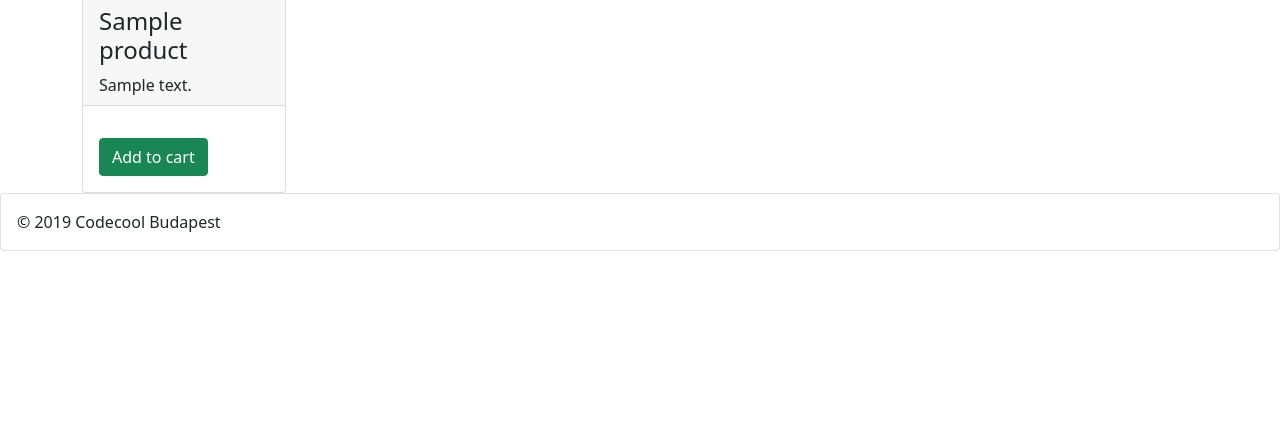
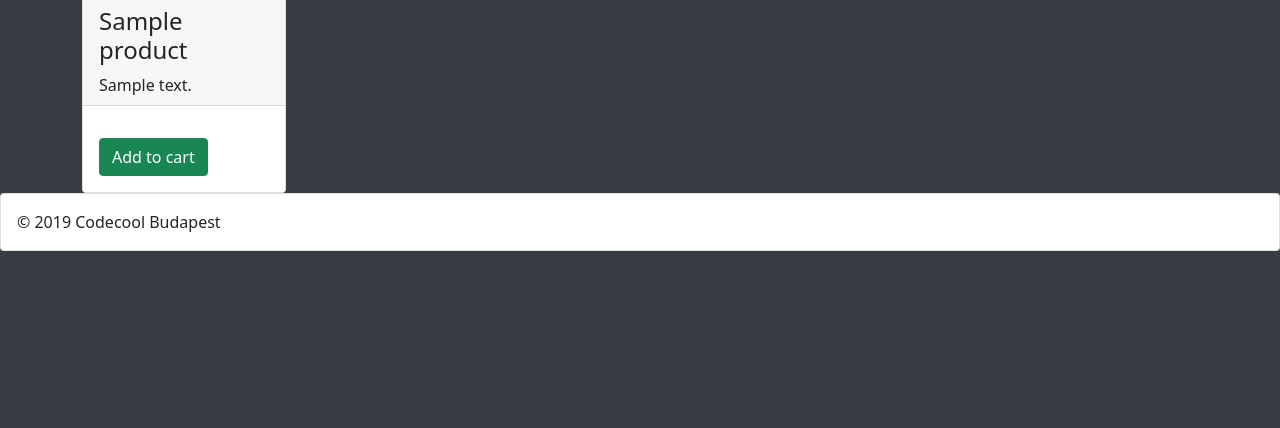
Before and after one commit to CodecoolGlobal/codecool-shop-2-java-wdattila, a Spring app: page /product/index in a window 1280 px wide. Shown: the part 372-800 px from the top of the page. Run offline with Thymeleaf, Linux system fonts and the light colour scheme; the template is opened without the code that fills it: most values are stand-ins (such as "Sample title", 1, 10 or a date in 2020); data that the repository does not hold is empty.

Commit message:
Add: background color for body

```diff
--- a/src/main/webapp/static/css/custom.css
+++ b/src/main/webapp/static/css/custom.css
@@ -1,3 +1,6 @@
+body{
+    background: #383c44;
+}
 .glyphicon {
     margin-right:5px;
 }
```
